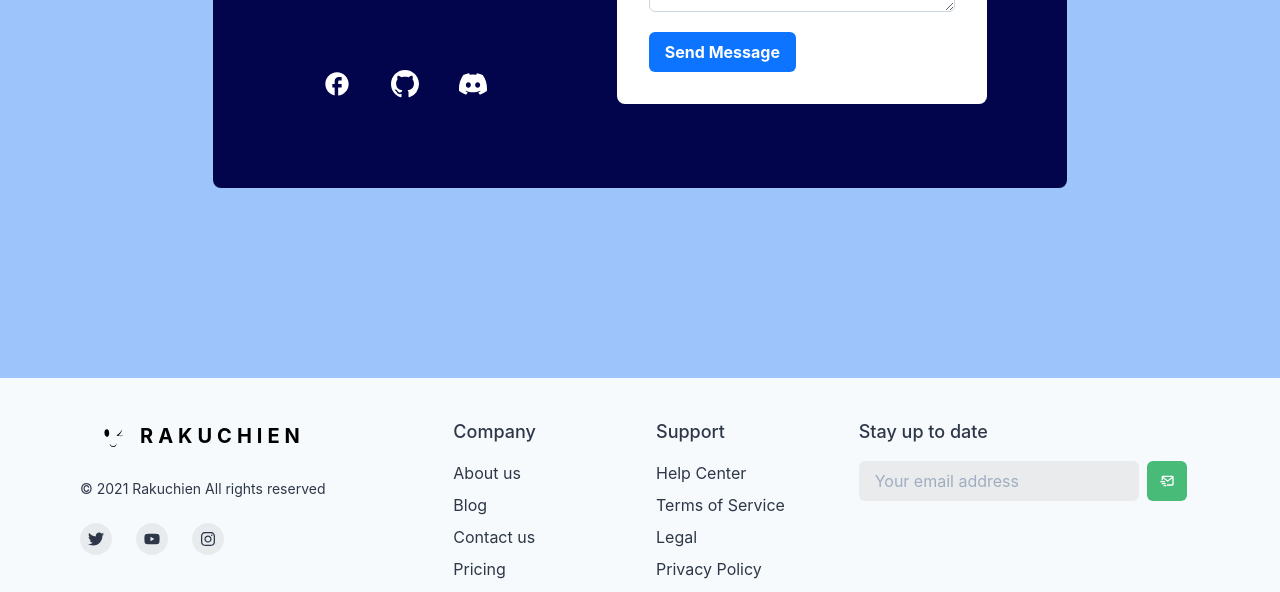
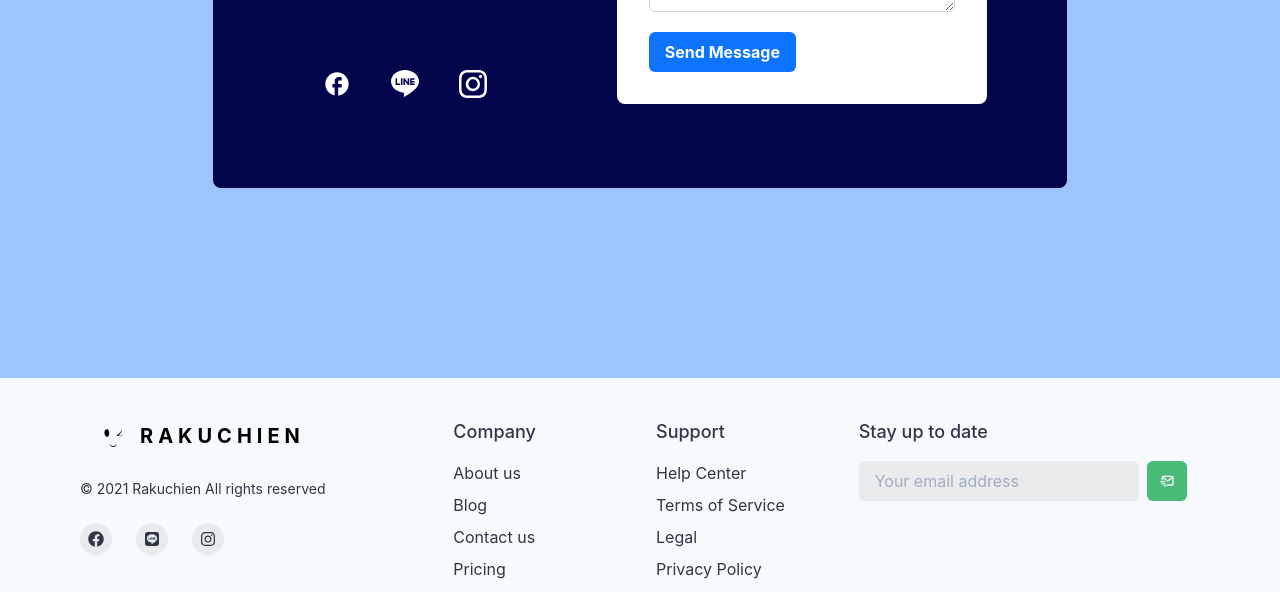
Before and after one commit to eihsan94/rakuchien, a Next.js app: page / in a window 1280 px wide. Shown: the part 3803-4395 px from the top of the page. Built offline with nearby package versions, Linux system fonts and the light colour scheme.

Commit message:
fixed icon on the contact us and footer

```diff
--- a/components/base/footer.tsx
+++ b/components/base/footer.tsx
@@ -12,7 +12,7 @@ import {
     useColorModeValue,
   } from '@chakra-ui/react';
   import { ReactNode } from 'react';
-  import { FaInstagram, FaTwitter, FaYoutube } from 'react-icons/fa';
+  import { FaFacebook, FaInstagram, FaLine, FaTwitter, FaYoutube } from 'react-icons/fa';
   import { BiMailSend } from 'react-icons/bi';
 import Logo from '../images/logo';
 
@@ -72,11 +72,11 @@ import Logo from '../images/logo';
                 © 2021 Rakuchien All rights reserved
               </Text>
               <Stack direction={'row'} spacing={6}>
-                <SocialButton label={'Twitter'} href={'#'}>
-                  <FaTwitter />
+                <SocialButton label={'Facebook'} href={'#'}>
+                  <FaFacebook />
                 </SocialButton>
-                <SocialButton label={'YouTube'} href={'#'}>
-                  <FaYoutube />
+                <SocialButton label={'Line'} href={'#'}>
+                  <FaLine />
                 </SocialButton>
                 <SocialButton label={'Instagram'} href={'#'}>
                   <FaInstagram />
--- a/components/top/contactUs.tsx
+++ b/components/top/contactUs.tsx
@@ -24,7 +24,7 @@ import {
     MdFacebook,
     MdOutlineEmail,
   } from 'react-icons/md';
-  import { BsGithub, BsDiscord, BsPerson } from 'react-icons/bs';
+  import { BsGithub, BsDiscord, BsPerson, BsInstagram, BsLine } from 'react-icons/bs';
 
 export default function ContactUs () {
   return (
@@ -97,15 +97,15 @@ export default function ContactUs () {
                       size="lg"
                       isRound={true}
                       _hover={{ bg: '#0D74FF' }}
-                      icon={<BsGithub size="28px" />}
+                      icon={<BsLine size="28px" />}
                     />
                     <IconButton
-                      aria-label="discord"
+                      aria-label="Instagram"
                       variant="ghost"
                       size="lg"
                       isRound={true}
                       _hover={{ bg: '#0D74FF' }}
-                      icon={<BsDiscord size="28px" />}
+                      icon={<BsInstagram size="28px" />}
                     />
                   </HStack>
                 </Box>
```
